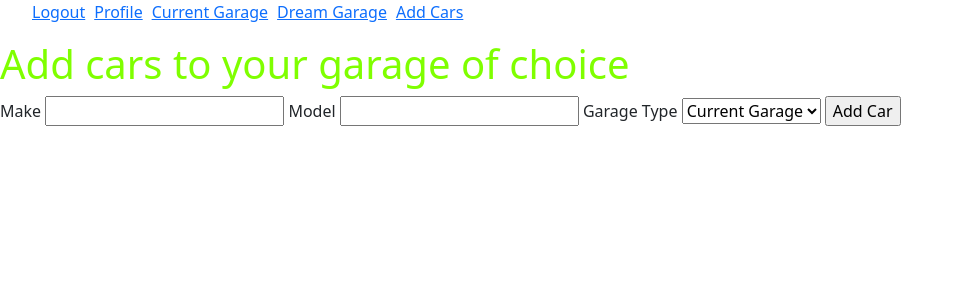
After one commit to chrisrachal/Automotive-Dreamers, a Node server app: page /cars/addcars in a window 1280 px wide. The commit adds this page. Shown: the top 300 px of the page, without its empty margins (0-964 px from the left). Run offline with Node 20, Linux system fonts and the light colour scheme; the visitor is signed in with stand-in values (Sample User, id 1); data that the repository does not hold is empty; some libraries are stand-ins or nearby versions.

Commit message:
post added, controller

```diff
--- /dev/null
+++ b/controllers/cars.js
@@ -0,0 +1,60 @@
+const express = require('express');
+// const { notBetween } = require('sequelize/types/lib/operators');
+const router = express.Router();
+const isLoggedIn = require('../middleware/isLoggedIn')
+
+const db = require('../models');
+
+
+router.get('/addcars', isLoggedIn, (req, res) => {
+    res.render('addcars')
+  })
+
+router.post('/addcars', isLoggedIn, (req,res) => {
+    console.log(req.body)
+    db.car.create(req.body)
+    .then(newCar => {
+        console.log(newCar);
+        db.user.findByPk(req.user.id)
+        .then(foundUser => {
+            console.log(foundUser);
+            foundUser.addCar(newCar)
+            .then(addedCar => {
+                res.send(addedCar)
+            })
+        })
+
+    })
+    .catch(err => {
+        console.log(err);
+        res.redirect('/cars')
+    })
+})
+router.get('/addcars', isLoggedIn, (req, res) => {
+    db.car.findAll()
+    .then(cars => {
+        console.log(cars)
+    })
+    .catch(err => {
+        console.log(err)
+    })
+})
+
+
+
+
+module.exports = router;
+
+
+//Stash
+// router.post('/', async (req,res) => {
+//     const [category, created] = await db.category.findOrCreate({
+//       where: {name: req.body.category},
+//       defaults: {name: req.body.category}
+//     })
+// router.post('/', async (req,res) => {
+//     const [category, created] = await db.category.findOrCreate({
+//       where: {name: req.body},
+//       defaults: {name: req.body}
+//     })
+// })
--- a/package.json
+++ b/package.json
@@ -33,6 +33,7 @@
     "method-override": "^3.0.0",
     "morgan": "^1.10.0",
     "node-fetch": "^2.6.1",
+    "nodemon": "^2.0.7",
     "passport": "^0.4.1",
     "passport-local": "^1.0.0",
     "pg": "^8.5.1",
--- a/server.js
+++ b/server.js
@@ -6,6 +6,8 @@ const flash = require('connect-flash');
 const session = require('express-session');
 const passport = require('./config/ppConfig');
 const isLoggedIn = require('./middleware/isLoggedIn');
+const db = require('./models');
+const axios = require('axios');
 
 const SECRET_SESSION = process.env.SECRET_SESSION;
 
@@ -35,6 +37,10 @@ app.use((req, res, next) => {
   next();
 });
 
+app.use('/auth', require('./controllers/auth'));
+app.use('/cars', require('./controllers/cars'));
+
+// start
 app.get('/', (req, res) => {
   res.render('index', {});
 });
@@ -44,7 +50,25 @@ app.get('/profile', isLoggedIn, (req, res) => {
   res.render('profile', { id, name, email });
 });
 
-app.use('/auth', require('./controllers/auth'));
+app.get('/currentgarage', (req, res) => {
+  res.render('currentgarage')
+})
+
+app.get('/dreamgarage', (req, res) => {
+  res.render('dreamgarage')
+})
+
+
+// app.post('/addcars', (req, res) => {
+//   db.addcars.findAll()
+//   .then(result => {
+//     console.log(result)
+//   })
+//   .catch(error => console.error(error))
+
+// })
+
+
 
 
 const PORT = process.env.PORT || 3000;
--- /dev/null
+++ b/views/addcars.ejs
@@ -0,0 +1,17 @@
+<h1>Add cars to your garage of choice</h1>
+<form action="/cars/addcars" method="POST">
+    <label for="car-make">Make</label>
+    <input required id="car-make" type="make" name="make">
+
+    <label for="car-model">Model</label>
+    <input required id="car-model" type="model" name="model">
+
+    <label for="garage">Garage Type</label>
+    <select name="garage" id="garage">
+        <option value="current">Current Garage</option>
+        <option value="dream">Dream Garage</option>
+    </select>
+
+
+    <input type="submit" value="Add Car">
+  </form>
--- a/views/index.ejs
+++ b/views/index.ejs
@@ -3,4 +3,8 @@
 <ul>
     <li><a href="/auth/signup">Sign Up</a></li>
     <li><a href="/auth/login">Log In</a></li>
+    <li><a href="/auth/currentgarage">Current Garage</a></li>
+    <li><a href="/auth/dreamgarage">Dream Garage</a></li>
+    <li><a href="/auth/profile">Profile</a></li>
+    <li><a href="/auth/addcars">Add Cars</a></li>
 </ul>
--- a/views/layout.ejs
+++ b/views/layout.ejs
@@ -18,11 +18,15 @@
           <% } else { %>
           <li><a href="/auth/logout">Logout</a></li>
           <li><a href="/profile">Profile</a></li>
+          <li><a href="/currentgarage">Current Garage</a></li>
+          <li><a href="/dreamgarage">Dream Garage</a></li>
+          <li><a href="/cars/addcars">Add Cars</a></li>
+
           <% } %>
         </ul>
       </nav>
     </header>
-    <h1>Authentication</h1>
+    <!-- <h1>Authentication</h1> -->
     <%- body %>
     <script src="https://cdn.jsdelivr.net/npm/bootstrap@5.0.0-beta2/dist/js/bootstrap.bundle.min.js" integrity="sha384-b5kHyXgcpbZJO/tY9Ul7kGkf1S0CWuKcCD38l8YkeH8z8QjE0GmW1gYU5S9FOnJ0" crossorigin="anonymous"></script>
   </body>
```
Also changed, not shown: apiTest.js (added, +77 -0 lines), controllers/currentgarage.js (added, +16 -0 lines), dbTest.js (added, +46 -0 lines), dbTest2.js (deleted, +0 -50 lines), views/currentgarage.ejs (added, +16 -0 lines), views/dreamgarage.ejs (added, +10 -0 lines).
